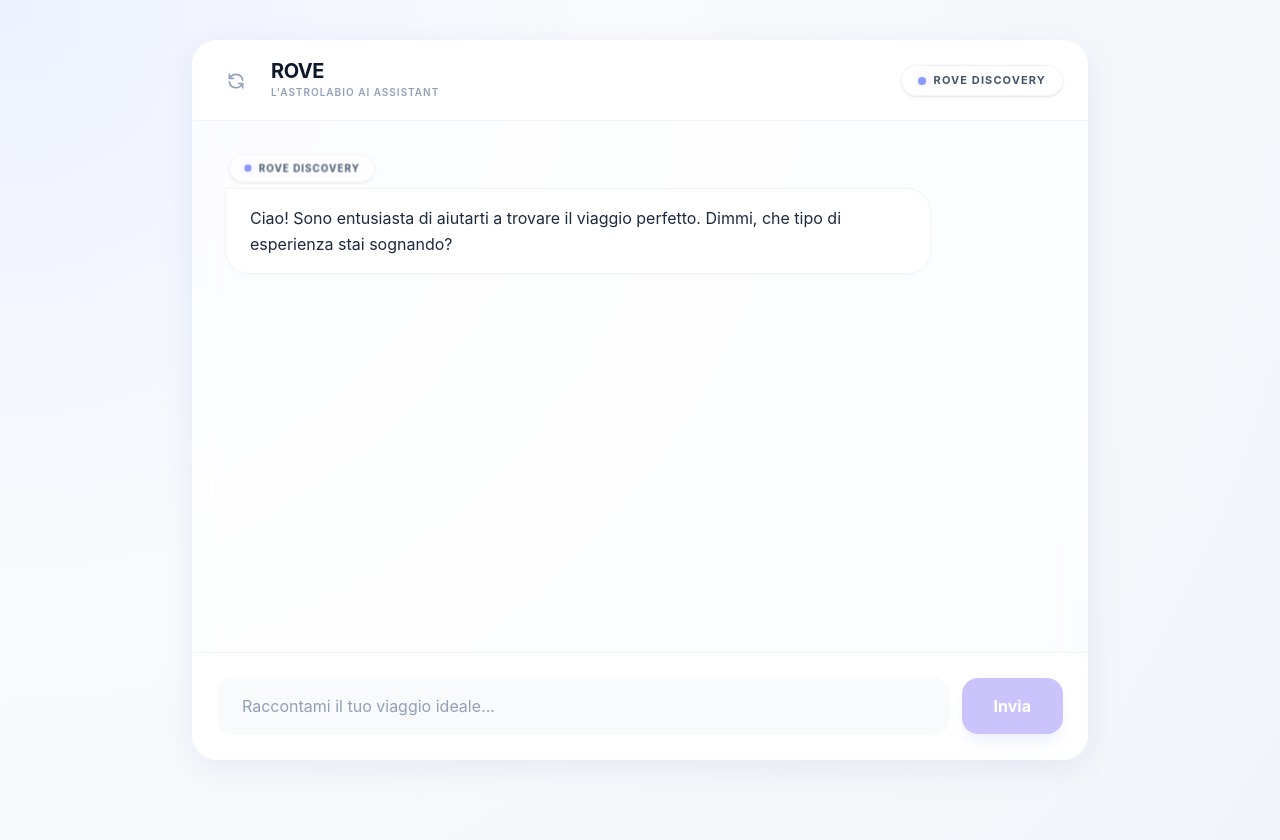
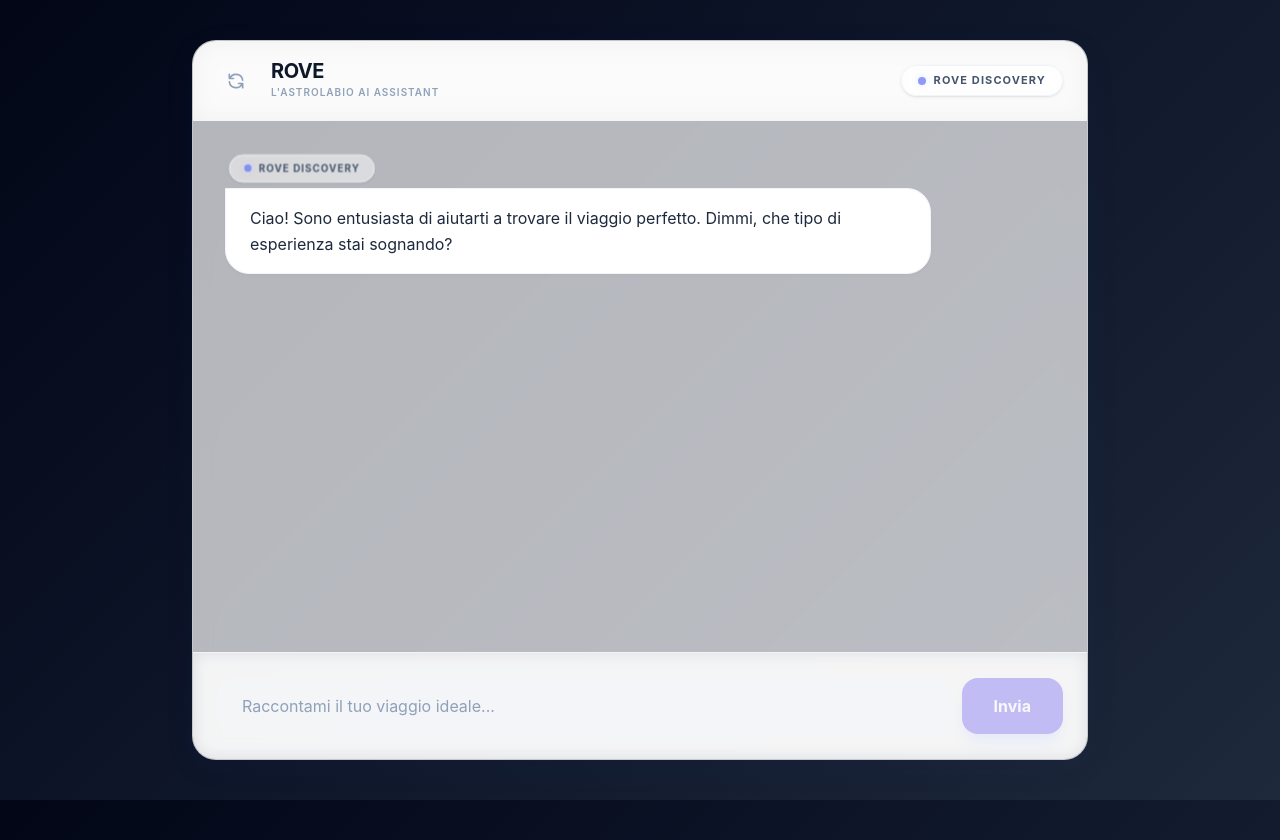
Before and after one commit to mattarna/rove, a Next.js app: page / in a window 1280 px wide. Built offline with nearby package versions, Linux system fonts and the light colour scheme.

Commit message:
Restore dark background, use Gemini 2.0 Flash, and improve streaming parser

```diff
--- a/app/globals.css
+++ b/app/globals.css
@@ -24,7 +24,8 @@
 }
 
 body {
-  background: radial-gradient(circle at top left, #eef2ff 0%, #f8fafc 40%, #f1f5f9 100%);
+  background: linear-gradient(135deg, #020617 0%, #0f172a 50%, #1e293b 100%);
+  background-attachment: fixed;
   color: var(--foreground);
   font-family: 'Inter', -apple-system, BlinkMacSystemFont, "Segoe UI", Roboto, sans-serif;
 }
--- a/app/page.tsx
+++ b/app/page.tsx
@@ -94,8 +94,13 @@ export default function Home() {
       }
 
       // Handle remaining buffer
-      if (buffer.startsWith('0:')) {
-         try { appendChunkToLastMessage(JSON.parse(buffer.substring(2))); } catch (e) {}
+      if (buffer.trim()) {
+        if (buffer.startsWith('0:')) {
+           try { appendChunkToLastMessage(JSON.parse(buffer.substring(2))); } catch (e) {}
+        } else if (!buffer.match(/^[0-9]:/)) {
+           // If it doesn't match any marker, treat as raw text
+           appendChunkToLastMessage(buffer);
+        }
       }
 
     } catch (error: any) {
--- a/lib/llm-client.ts
+++ b/lib/llm-client.ts
@@ -7,8 +7,8 @@
 
 // --- GEMINI (Google) ---
 import { google } from '@ai-sdk/google';
-export const getManagerModel = () => google('gemini-1.5-flash');
-export const getAgentModel = () => google('gemini-1.5-flash');
+export const getManagerModel = () => google('gemini-2.0-flash');
+export const getAgentModel = () => google('gemini-2.0-flash');
 
 
 // --- GPT (OpenAI) ---
```
